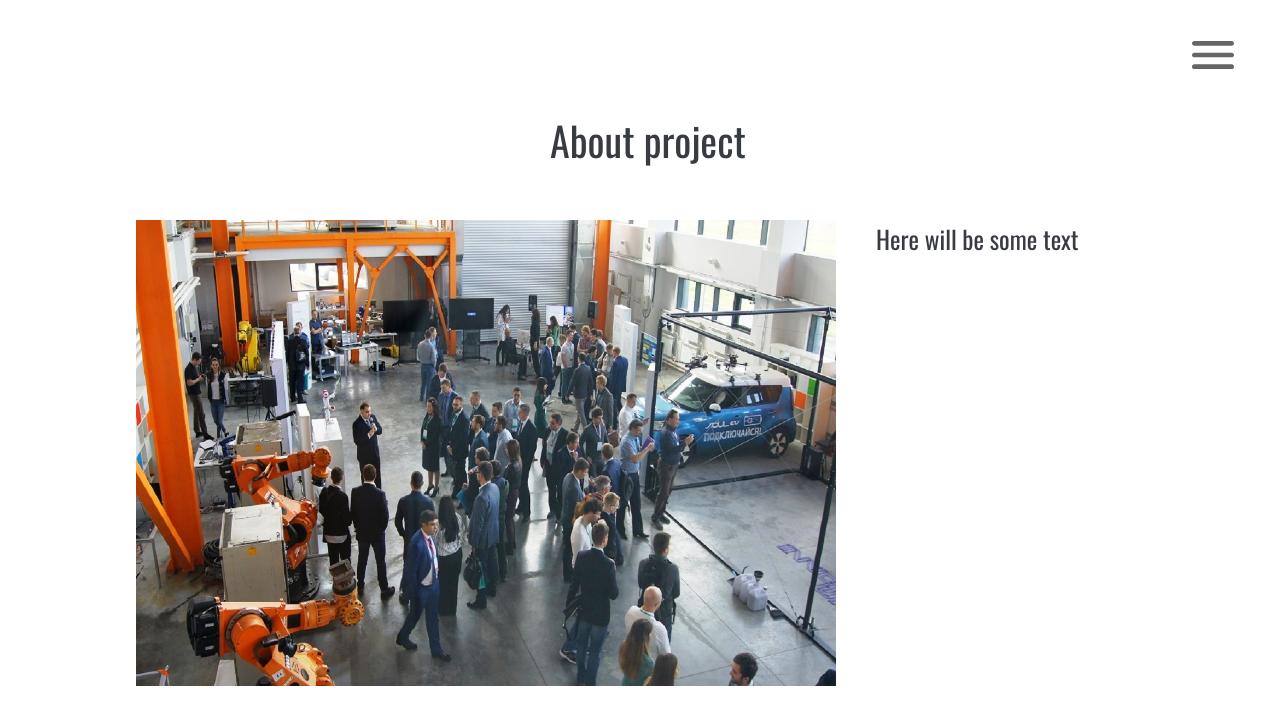
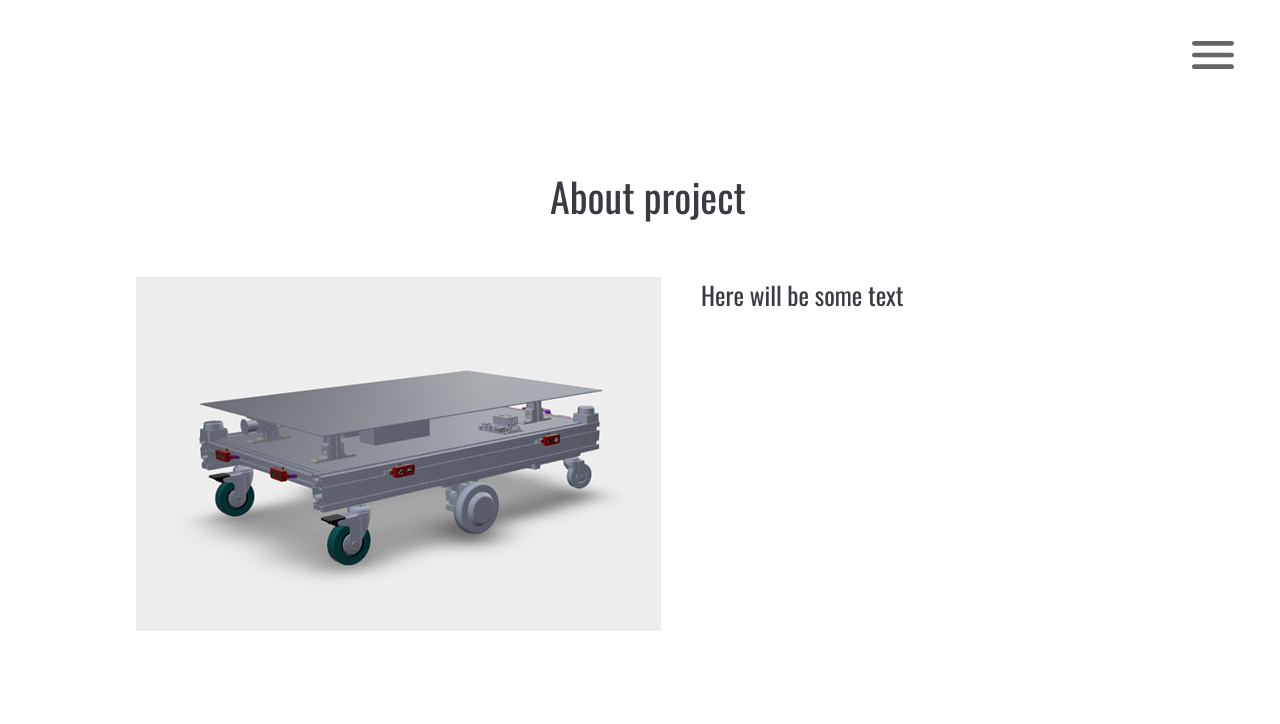
Before and after one commit to Darriyano/over100-robotics, a SvelteKit app: page /about-project in a window 1280 px wide. Shown: the top 724 px of the page. Built offline with nearby package versions, Linux system fonts and the light colour scheme.

Commit message:
about us/project

```diff
--- a/src/routes/about-project/+page.svelte
+++ b/src/routes/about-project/+page.svelte
@@ -1,12 +1,12 @@
 <script>
     import '../../styles/about.css';
-    import lab from './../../img/laboratory.jpg'
+    import rob from './../../img/robot.jpg'
 </script>
 
 <div class='page-container'>
     About project
     <div class="photo-text">
-        <img class="img" src= {lab} alt="robotics laboratory">
+        <img class="img" src= {rob} alt="robotics laboratory">
         <div class="text-about">
             Here will be some text
         </div>
--- a/src/routes/about-us/+page.svelte
+++ b/src/routes/about-us/+page.svelte
@@ -1,6 +1,6 @@
 <script>
     import '../../styles/about.css';
-    import lab from './../../img/robot.jpg'
+    import lab from './../../img/laboratory.jpg'
 </script>
 
 <div class='page-container'>
```
